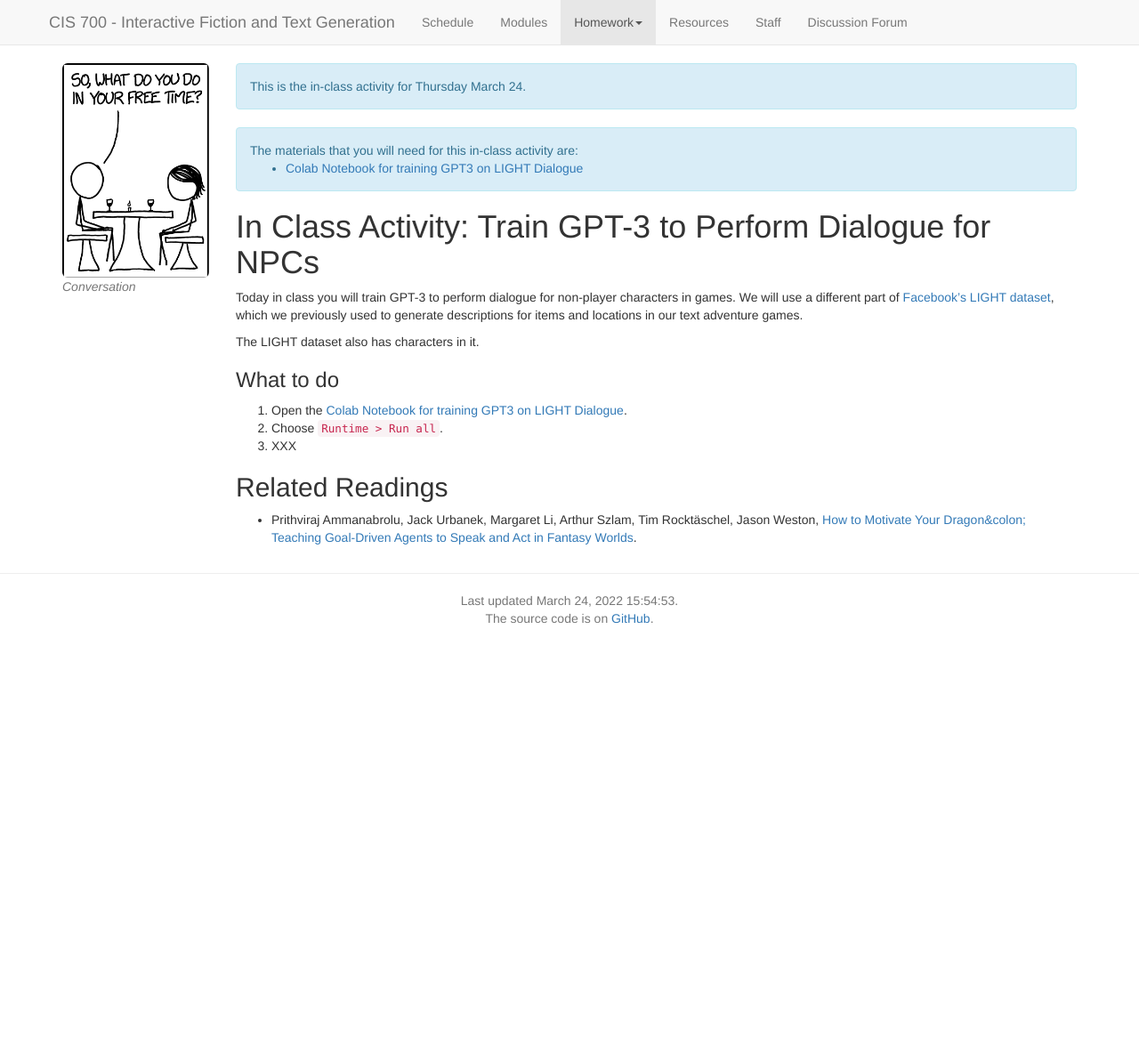
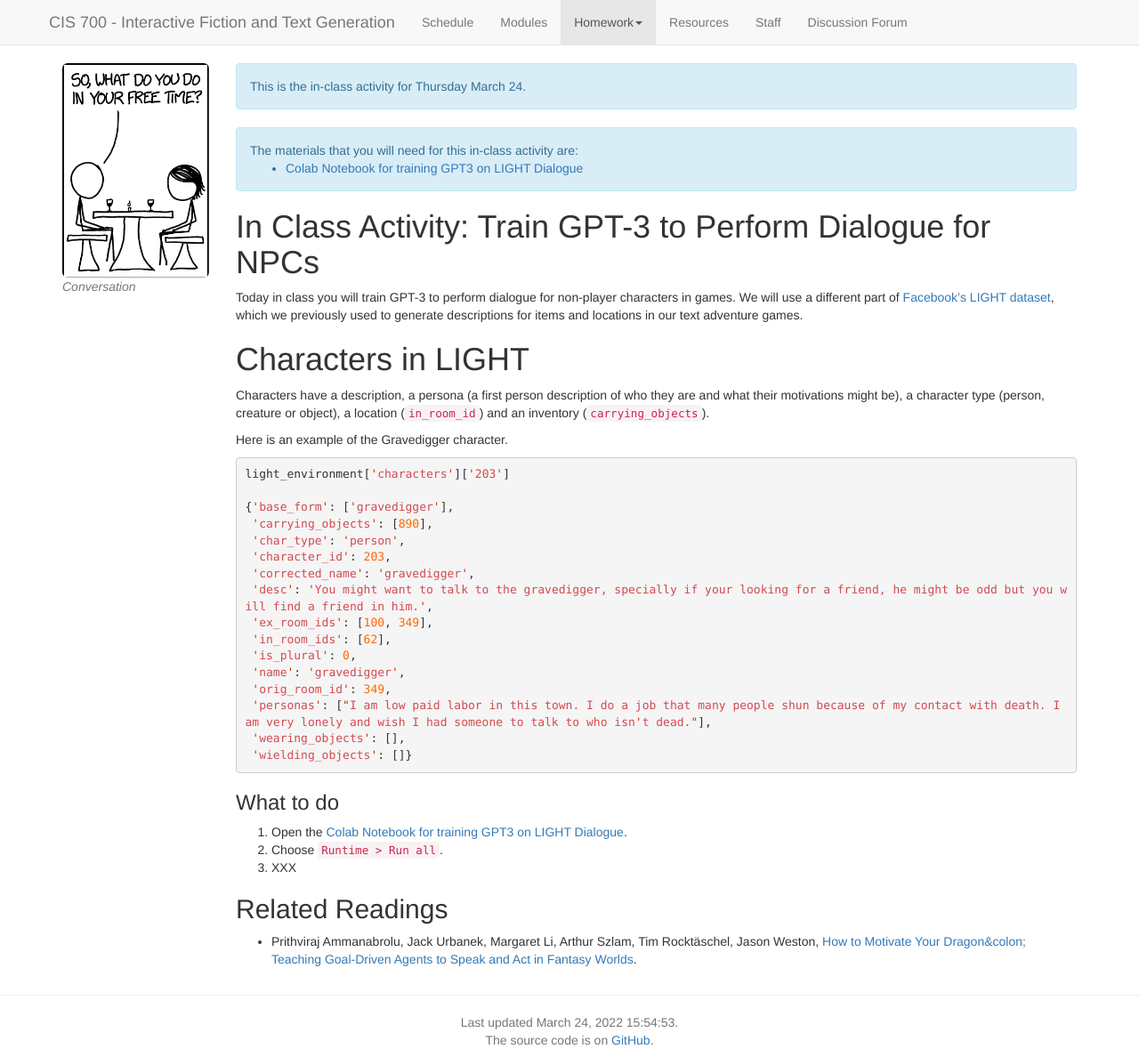
Before and after one commit to interactive-fiction-class/interactive-fiction-class.github.io, a Jekyll site: the page built from in_class_activities/dialogue/light-dialogue.md, in a window 1280 px wide. Shown: the whole page at 89% size. Built offline with Jekyll 4.4.1, drawn with Linux system fonts in a browser that asks for light colours; nearby versions of some CDN libraries; a script that is not in the unit is left out; before the commit the page ends 900 px from its top, so only the background shows below that.

Commit message:
Update light-dialogue.md

````diff
--- a/in_class_activities/dialogue/light-dialogue.md
+++ b/in_class_activities/dialogue/light-dialogue.md
@@ -63,7 +63,32 @@ In Class Activity: Train GPT-3 to Perform Dialogue for NPCs
 
 Today in class you will train GPT-3 to perform dialogue for non-player characters in games.  We will use a different part of [Facebook's LIGHT dataset](https://parl.ai/projects/light/), which we previously used to generate descriptions for items and locations in our text adventure games.
 
-The LIGHT dataset also has characters in it.
+
+# Characters in LIGHT
+
+
+Characters have a description, a persona (a first person description of who they are and what their motivations might be), a character type (person, creature or object), a location (```in_room_id```) and an inventory (```carrying_objects```).
+
+Here is an example of the Gravedigger character.
+```python
+light_environment['characters']['203']
+
+{'base_form': ['gravedigger'],
+ 'carrying_objects': [890],
+ 'char_type': 'person',
+ 'character_id': 203,
+ 'corrected_name': 'gravedigger',
+ 'desc': 'You might want to talk to the gravedigger, specially if your looking for a friend, he might be odd but you will find a friend in him.',
+ 'ex_room_ids': [100, 349],
+ 'in_room_ids': [62],
+ 'is_plural': 0,
+ 'name': 'gravedigger',
+ 'orig_room_id': 349,
+ 'personas': ["I am low paid labor in this town. I do a job that many people shun because of my contact with death. I am very lonely and wish I had someone to talk to who isn't dead."],
+ 'wearing_objects': [],
+ 'wielding_objects': []}
+ ```
+
 
 
 ### What to do
````
